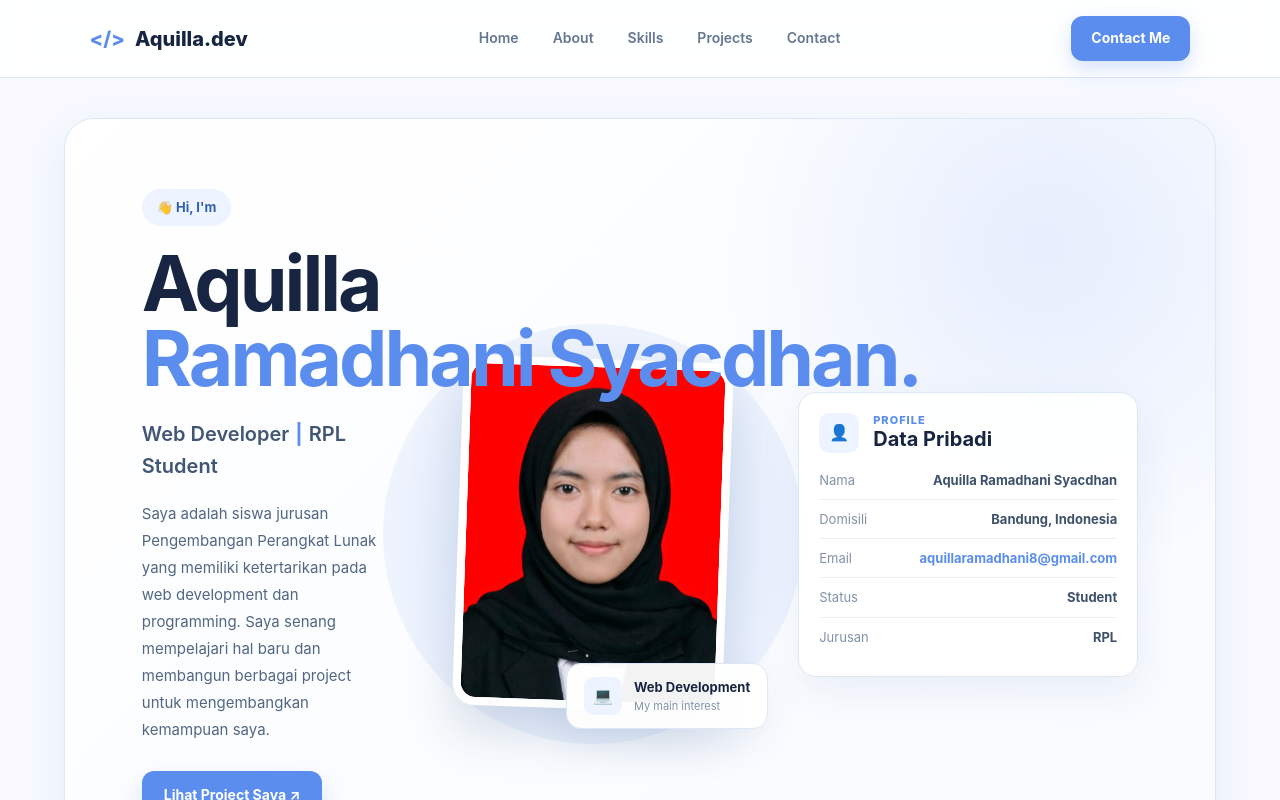
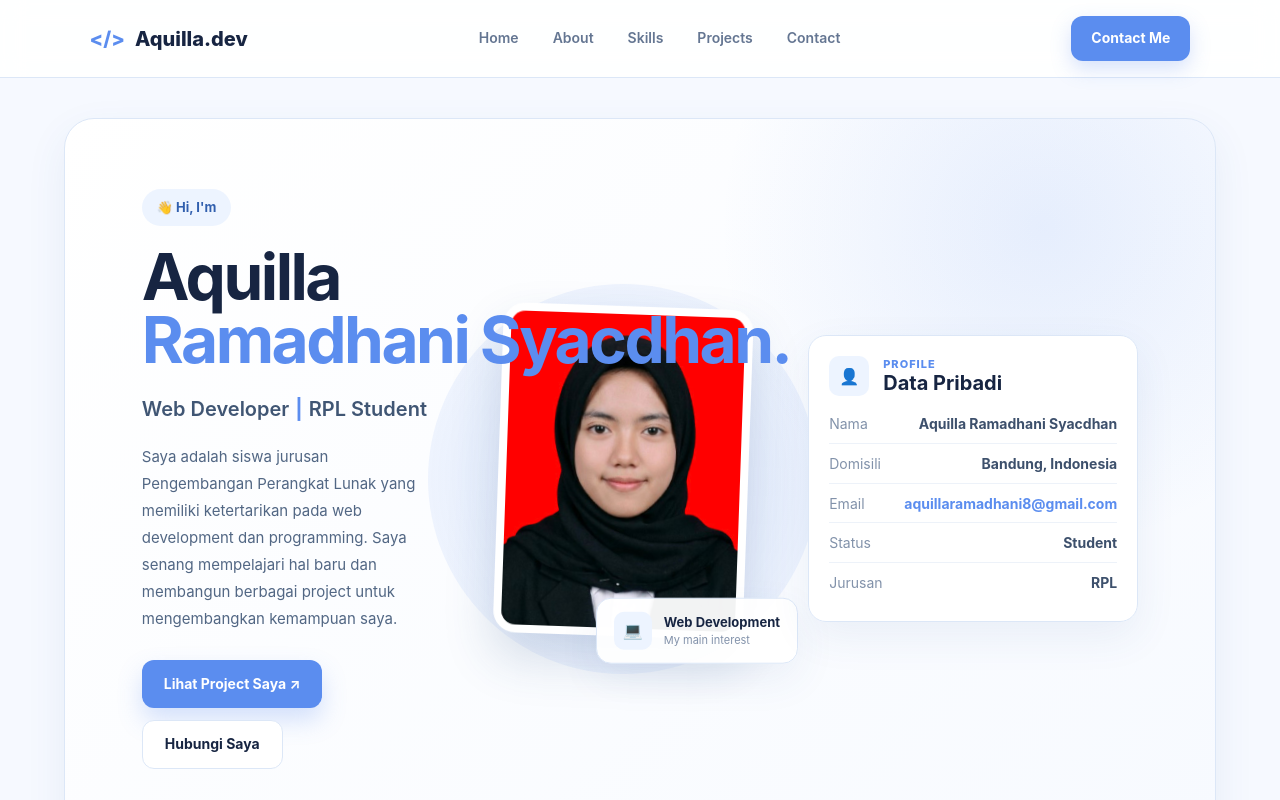
Before and after one commit to aquillaSr28889/aquilla-portfolio, a React (Vite) app: page / in a window 1280 px wide. Shown: the top 800 px of the page. Built offline with nearby package versions, Linux system fonts and the light colour scheme.

Commit message:
fix profile card position

```diff
--- a/src/App.css
+++ b/src/App.css
@@ -2529,87 +2529,101 @@ footer {
 
 
 /* =========================================
-   FIX HERO FINAL
-   KIRI  = TEXT
-   TENGAH = FOTO
-   KANAN = DATA PRIBADI
+   FINAL HERO FIX
 ========================================= */
 
 .hero {
   display: grid !important;
 
-  /* text | foto | data pribadi */
   grid-template-columns:
     minmax(0, 1fr)
-    320px
-    340px !important;
+    300px
+    330px !important;
+
+  column-gap: 35px !important;
 
   align-items: center !important;
-
-  column-gap: 45px !important;
-
-  position: relative !important;
 }
 
 
 /* =========================================
-   TEXT
+   TEXT KIRI
 ========================================= */
 
 .hero-text {
   grid-column: 1 !important;
   grid-row: 1 !important;
 
-  position: relative !important;
-  z-index: 5 !important;
-
-  min-width: 0 !important;
-}
-
-
-/* Nama */
-.hero-text h1 {
+  width: 100% !important;
+  max-width: 620px !important;
+
+  z-index: 10 !important;
+
+  animation: heroTextIn 0.8s ease both;
+}
+
+
+/* NAMA */
+.hero h1 {
+  font-size: clamp(48px, 5vw, 68px) !important;
+
+  line-height: 0.98 !important;
+
+  letter-spacing: -2.5px !important;
+
   white-space: normal !important;
-}
-
-.hero-text h1 span {
+
+  max-width: 620px !important;
+
+  margin-bottom: 22px !important;
+}
+
+
+/* Aquilla tetap baris pertama */
+.hero h1 span {
   display: inline !important;
 }
 
-.hero-text h1 span + span {
+
+/* Jarak Ramadhani + Syacdhan */
+.hero h1 span + span {
   margin-left: 0.18em !important;
 }
 
 
 /* =========================================
-   FOTO - TETAP DI TENGAH
+   FOTO TENGAH
 ========================================= */
 
 .photo-area {
   grid-column: 2 !important;
   grid-row: 1 !important;
 
-  position: relative !important;
-
-  width: 320px !important;
-  min-width: 320px !important;
-  height: 500px !important;
-  min-height: 500px !important;
-
-  margin: 0 !important;
+  width: 300px !important;
+  min-width: 300px !important;
+
+  height: 480px !important;
+  min-height: 480px !important;
 
   display: flex !important;
+
   align-items: center !important;
   justify-content: center !important;
-}
-
-
-/* Lingkaran belakang */
+
+  position: relative !important;
+
+  z-index: 3 !important;
+
+  animation: photoIn 0.9s ease both;
+}
+
+
+/* Lingkaran */
 .blue-circle {
   position: absolute !important;
 
-  width: 420px !important;
-  height: 420px !important;
+  width: 390px !important;
+  height: 390px !important;
 
   left: 50% !important;
   top: 50% !important;
@@ -2617,6 +2631,8 @@ footer {
   transform: translate(-50%, -50%) !important;
 
   z-index: 0 !important;
+
+  animation: circleFloat 5s ease-in-out infinite;
 }
 
 
@@ -2624,49 +2640,48 @@ footer {
 .photo-card {
   position: relative !important;
 
-  width: 270px !important;
-  height: 350px !important;
+  width: 250px !important;
+  height: 330px !important;
 
   margin: 0 !important;
 
   z-index: 2 !important;
 
-  transform: rotate(2deg) !important;
-}
-
-
-/* Gambar */
+  transform: rotate(2deg);
+
+  animation: photoFloat 4s ease-in-out infinite;
+}
+
+
+/* gambar */
 .photo-card img {
   width: 100% !important;
   height: 100% !important;
 
+  object-fit: cover !important;
+
   display: block !important;
-
-  object-fit: cover !important;
-
-  border-radius: 15px !important;
 }
 
 
 /* =========================================
-   CARD KECIL DI FOTO
+   FLOATING CARD
 ========================================= */
 
 .floating-card {
   position: absolute !important;
 
-  right: -15px !important;
+  right: -25px !important;
   bottom: 55px !important;
 
-  z-index: 4 !important;
-
-  white-space: nowrap !important;
+  z-index: 5 !important;
+
+  animation: floatingCard 3s ease-in-out infinite;
 }
 
 
 /* =========================================
-   DATA PRIBADI
-   SENDIRI DI KANAN FOTO
+   DATA PRIBADI KANAN
 ========================================= */
 
 .personal-card {
@@ -2678,71 +2693,107 @@ footer {
   right: auto !important;
   bottom: auto !important;
 
-  width: 340px !important;
-  max-width: 340px !important;
+  width: 330px !important;
+  max-width: 330px !important;
 
   margin: 0 !important;
 
-  padding: 20px !important;
-
-  justify-self: start !important;
-
-  z-index: 5 !important;
-
-  box-sizing: border-box !important;
-}
-
-
-/* Judul Data Pribadi */
-.personal-card .card-title {
-  display: flex !important;
-
-  align-items: center !important;
-
-  gap: 14px !important;
-
-  margin-bottom: 18px !important;
-}
-
-.personal-card .card-title h3 {
-  font-size: 20px !important;
-  line-height: 1.2 !important;
-
-  margin: 0 !important;
-}
-
-.personal-card .card-title span {
-  font-size: 11px !important;
-  line-height: 1.2 !important;
-}
-
-
-/* Isi data */
-.personal-item {
-  display: flex !important;
-
-  align-items: center !important;
-  justify-content: space-between !important;
-
-  gap: 20px !important;
-
-  padding-bottom: 10px !important;
-}
-
-.personal-item > span {
-  flex-shrink: 0 !important;
-
-  font-size: 13px !important;
-  line-height: 1.4 !important;
-}
-
-.personal-item > strong {
-  font-size: 13px !important;
-  line-height: 1.4 !important;
-
-  font-weight: 700 !important;
-
-  text-align: right !important;
+  justify-self: center !important;
+
+  z-index: 6 !important;
+
+  animation: cardIn 0.9s ease 0.25s both;
+}
+
+
+/* =========================================
+   ANIMASI
+========================================= */
+
+@keyframes heroTextIn {
+
+  from {
+    opacity: 0;
+    transform: translateX(-35px);
+  }
+
+  to {
+    opacity: 1;
+    transform: translateX(0);
+  }
+
+}
+
+
+@keyframes photoIn {
+
+  from {
+    opacity: 0;
+    transform: translateY(30px) scale(0.95);
+  }
+
+  to {
+    opacity: 1;
+    transform: translateY(0) scale(1);
+  }
+
+}
+
+
+@keyframes cardIn {
+
+  from {
+    opacity: 0;
+    transform: translateX(35px);
+  }
+
+  to {
+    opacity: 1;
+    transform: translateX(0);
+  }
+
+}
+
+
+@keyframes photoFloat {
+
+  0%,
+  100% {
+    transform: rotate(2deg) translateY(0);
+  }
+
+  50% {
+    transform: rotate(2deg) translateY(-8px);
+  }
+
+}
+
+
+@keyframes circleFloat {
+
+  0%,
+  100% {
+    transform: translate(-50%, -50%) scale(1);
+  }
+
+  50% {
+    transform: translate(-50%, -50%) scale(1.04);
+  }
+
+}
+
+
+@keyframes floatingCard {
+
+  0%,
+  100% {
+    transform: translateY(0);
+  }
+
+  50% {
+    transform: translateY(-8px);
+  }
+
 }
 
 
@@ -2768,9 +2819,6 @@ footer {
   .photo-area {
     grid-column: 2 !important;
     grid-row: 1 !important;
-
-    width: 300px !important;
-    min-width: 300px !important;
   }
 
   .personal-card {
@@ -2780,10 +2828,9 @@ footer {
     width: 500px !important;
     max-width: 500px !important;
 
-    justify-self: center !important;
-
-    margin-top: 20px !important;
-  }
+    margin: 20px auto 0 !important;
+  }
+
 }
 
 
@@ -2802,34 +2849,44 @@ footer {
   }
 
   .hero-text {
+    order: 1 !important;
+
     width: 100% !important;
 
-    order: 1 !important;
+    max-width: none !important;
+  }
+
+  .hero h1 {
+    font-size: 45px !important;
+
+    max-width: none !important;
   }
 
   .photo-area {
     order: 2 !important;
 
     width: 100% !important;
+
     min-width: 0 !important;
 
-    height: 430px !important;
-    min-height: 430px !important;
+    height: 420px !important;
+
+    min-height: 420px !important;
   }
 
   .photo-card {
-    width: 260px !important;
+    width: 230px !important;
+    height: 300px !important;
+  }
+
+  .blue-circle {
+    width: 340px !important;
     height: 340px !important;
   }
 
-  .blue-circle {
-    width: 350px !important;
-    height: 350px !important;
-  }
-
   .floating-card {
-    right: 5px !important;
-    bottom: 20px !important;
+    right: 0 !important;
+    bottom: 25px !important;
   }
 
   .personal-card {
@@ -2838,6 +2895,7 @@ footer {
     width: 100% !important;
     max-width: 100% !important;
 
-    margin-top: 0 !important;
-  }
-}
+    margin: 0 !important;
+  }
+
+}
```
